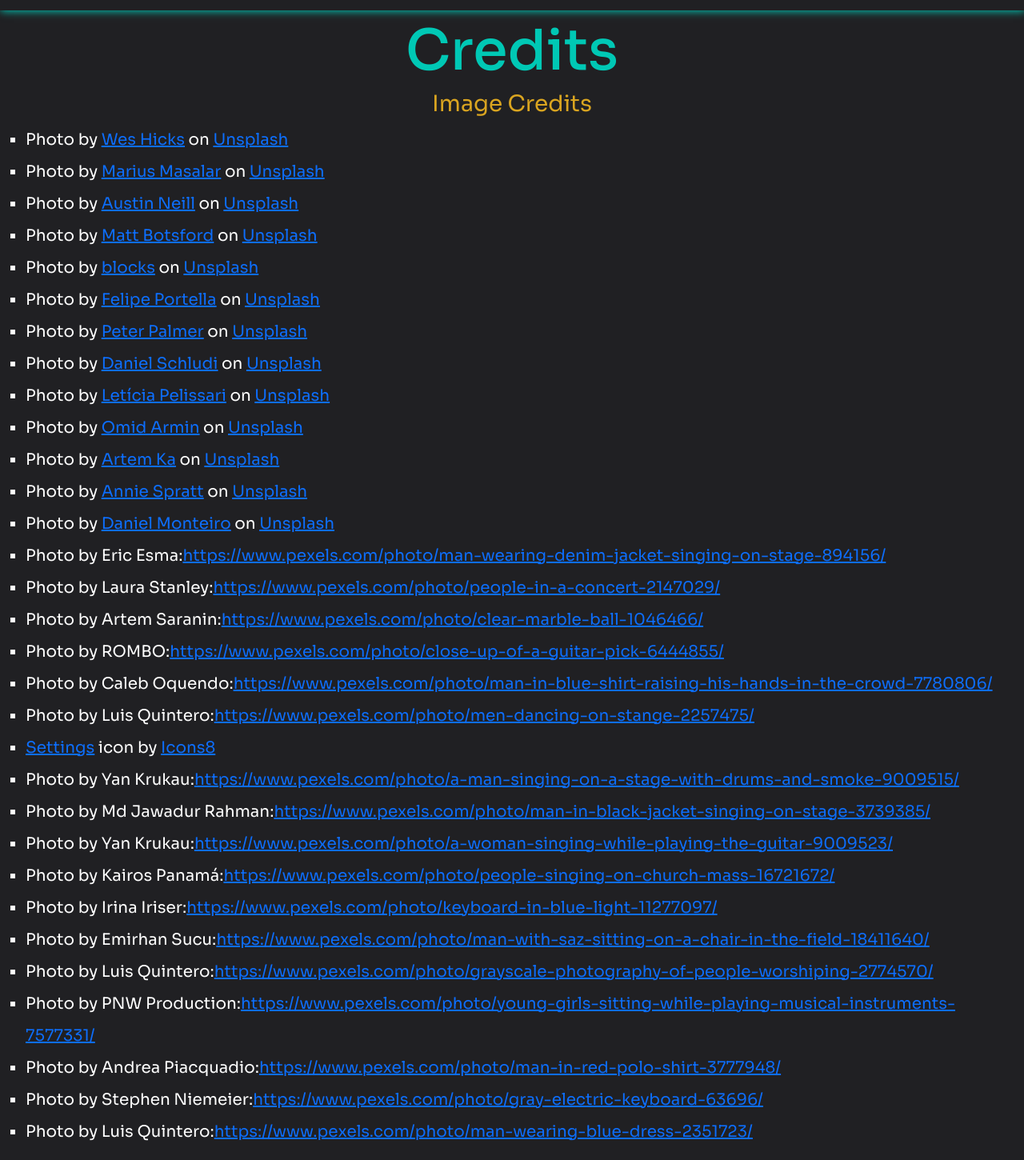
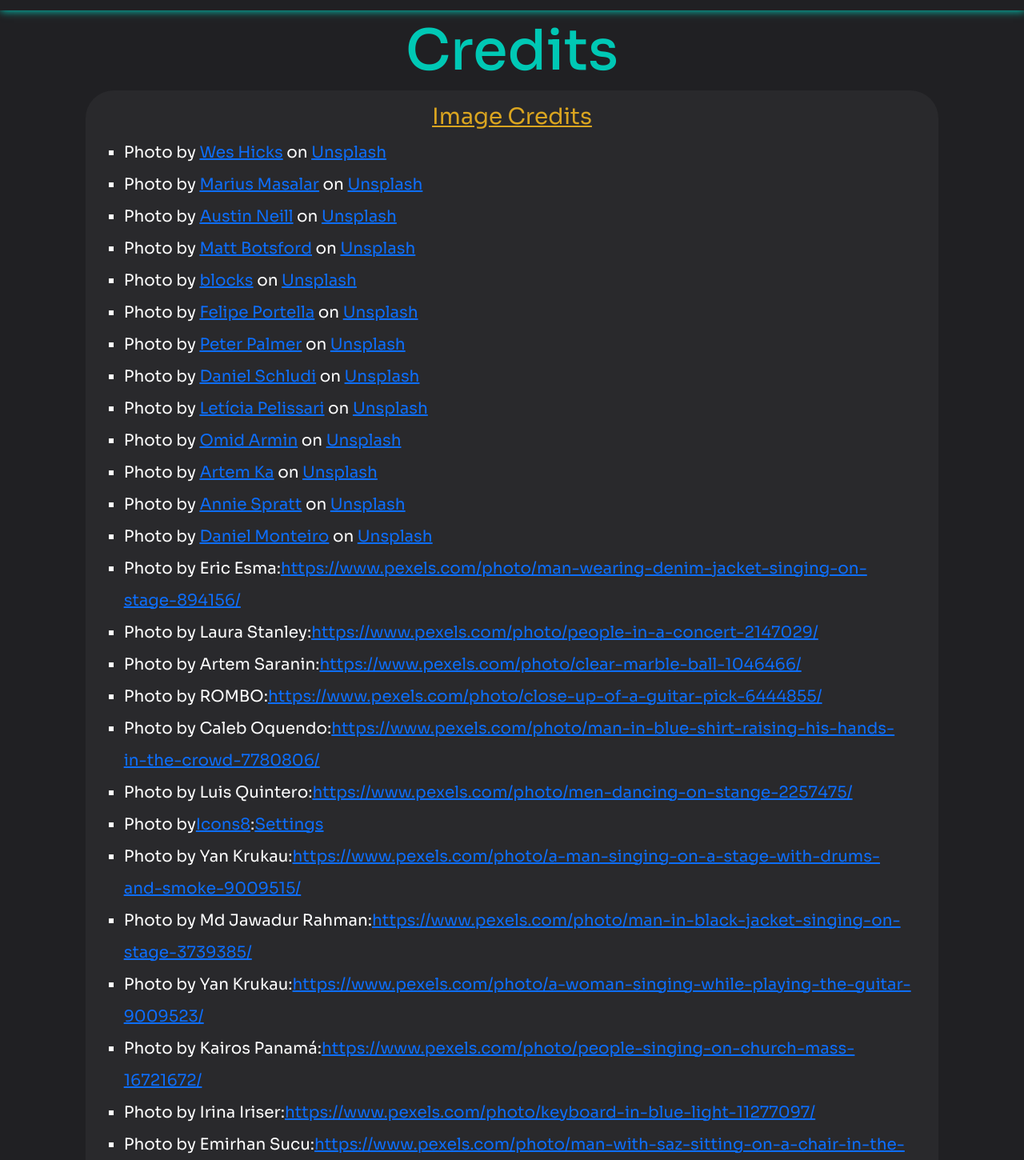
Before and after one commit to Mckreames/Grace-Note, a React (Create React App) app: page /img-credits in a window 1280 px wide. Shown: the part 107-1557 px from the top of the page at 80% size. Built offline with nearby package versions, Linux system fonts and the light colour scheme.

Commit message:
balancing colors and turning some divs into react fragments where applicable

```diff
--- a/src/App.css
+++ b/src/App.css
@@ -4,6 +4,7 @@
   --dark-grey: #1a1a1d;
   --grey: #202023;
   --light-grey: #29292c;
+  --very-light-grey: #3c3c3d;
 }
 
 * {
--- a/src/Components/ImgCredits/ImgCredits.css
+++ b/src/Components/ImgCredits/ImgCredits.css
@@ -1,4 +1,13 @@
+.credit-sect {
+  background-color: var(--light-grey);
+  border-radius: 35px;
+}
+
 .credit-sect > ul > li {
   line-height: 40px;
   text-align: left;
 }
+
+.credit-title {
+  text-decoration: underline;
+}
--- a/src/Components/ImgCredits/ImgCredits.jsx
+++ b/src/Components/ImgCredits/ImgCredits.jsx
@@ -5,8 +5,8 @@
   return (
     <>
       <h1>Credits</h1>
-      <section className="credit-sect">
-        <h3>Image Credits</h3>
+      <section className="offset-1 col-10 p-3 mb-5 credit-sect">
+        <h3 className="credit-title">Image Credits</h3>
         <ul>
           <li className="credits-link">
             Photo by{" "}
@@ -175,13 +175,14 @@
             </a>
           </li>
           <li className="credits-link">
+            Photo by
+            <a target="_blank" href="https://icons8.com">
+              Icons8
+            </a>
+            :
             <a target="_blank" href="https://icons8.com/icon/364/settings">
               Settings
             </a>{" "}
-            icon by{" "}
-            <a target="_blank" href="https://icons8.com">
-              Icons8
-            </a>
           </li>
           <li className="credits-link">
             Photo by Yan Krukau:
@@ -249,7 +250,6 @@
               https://www.pexels.com/photo/man-wearing-blue-dress-2351723/
             </a>
           </li>
-          <li className="credits-link"></li>
         </ul>
       </section>
     </>
--- a/src/Components/Search/Search.css
+++ b/src/Components/Search/Search.css
@@ -1,5 +1,5 @@
 .search-area {
-  background-color: var(--dark-grey);
+  background-color: var(--light-grey);
   border-radius: 20px 20px 0 0;
   box-shadow: 0 0 10px var(--electric-blue);
 }
@@ -9,11 +9,11 @@
   border-radius: 10px;
   height: 50px;
   color: white;
-  background-color: var(--light-grey);
+  background-color: var(--very-light-grey);
 }
 
 .search-result {
-  background-color: black;
+  background-color: var(--dark-grey);
   box-shadow: 0px 4px 8px var(--electric-blue);
   min-height: 100vh;
 }
--- a/src/Components/Search/Search.jsx
+++ b/src/Components/Search/Search.jsx
@@ -33,7 +33,7 @@
   };
 
   return (
-    <div>
+    <>
       <section className="offset-1 col-10 mt-5 pt-5 pb-5 search-area">
         <h2 className="pb-4 color-electric">
           Come Find Exactly What You're Looking For!
@@ -73,6 +73,6 @@
           )}
         </div>
       </section>
-    </div>
+    </>
   );
 }
```
